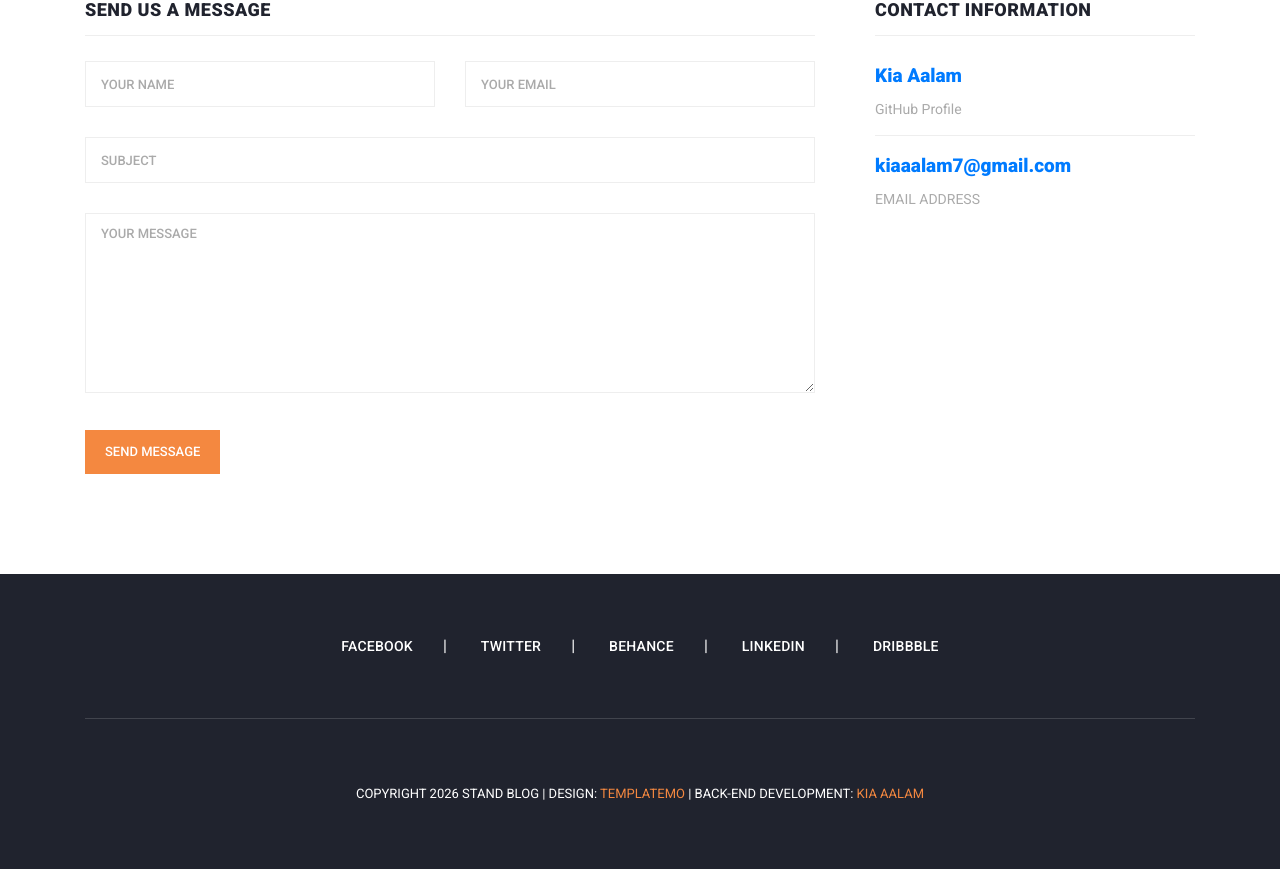
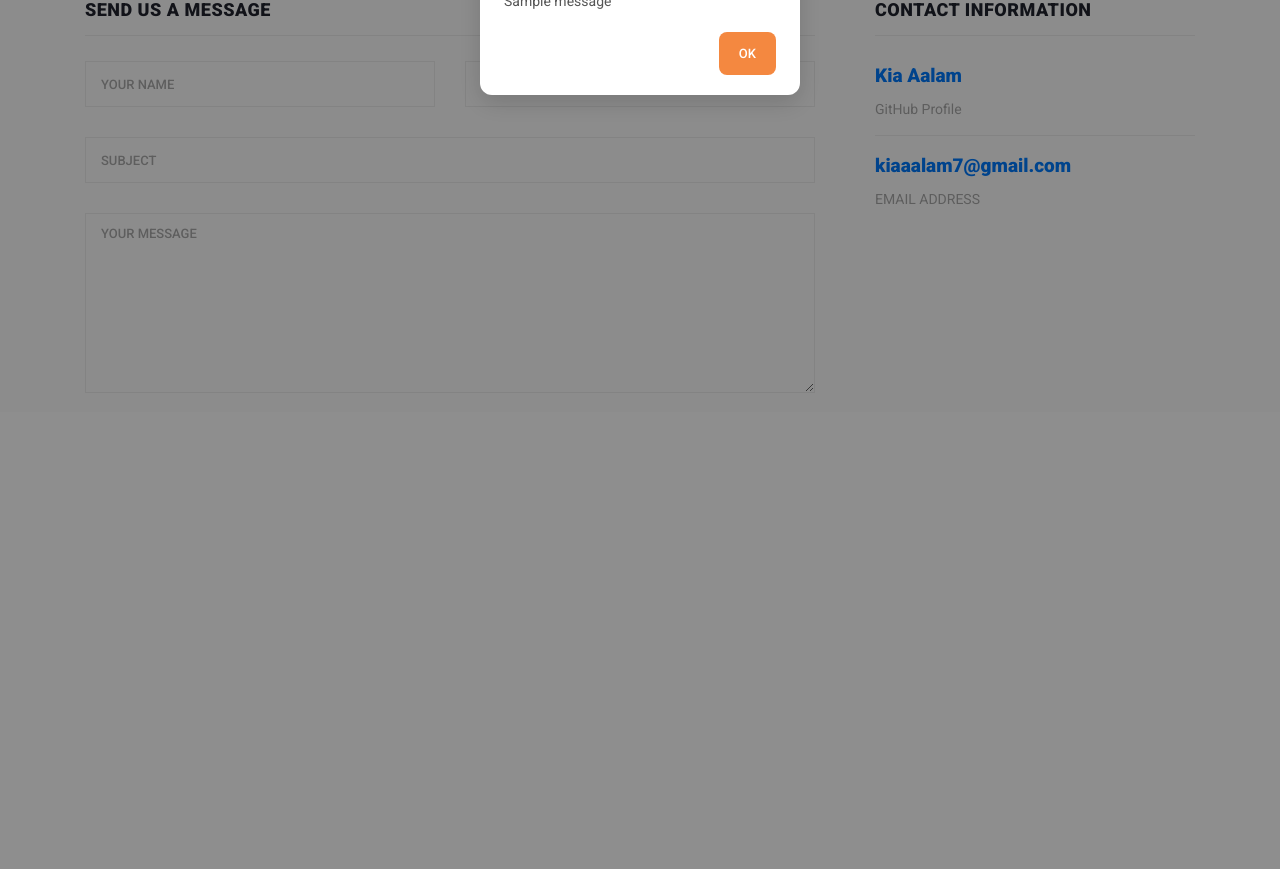
Before and after one commit to Kia-Aalam/Kia-Blog, a Django app: page /contact/ in a window 1280 px wide. Shown: the part 388-1257 px from the top of the page. After the commit the page ends 779 px from the top, so only its background shows below. Run offline with Django 5.2, Linux system fonts and the light colour scheme; tables that the repository leaves empty hold one stand-in row (values such as "Sample post"); one stand-in notice (Sample message) is shown; some libraries are stand-ins or nearby versions.

Commit message:
add message alert in contact page

```diff
--- a/home/views.py
+++ b/home/views.py
@@ -1,6 +1,7 @@
 from django.shortcuts import render
 from .models import Post, Category, Message
 from django.shortcuts import get_object_or_404
+from django.contrib import messages
 
 def home(request):
     posts = Post.objects.all()
@@ -34,4 +35,8 @@ def contact(request):
             new_message = Message(name=name, email=email, subject=subject, message=message)
             new_message.save()
 
+            messages.success(request, "Your message has been sent successfully!")
+        else:
+            messages.error(request, "Your message could not be sent! Please again send your message.")
+
     return render(request, 'contact.html')
--- /dev/null
+++ b/static/css/sent_message.css
@@ -0,0 +1,55 @@
+.custom-alert-overlay {
+    position: fixed;
+    top: 0;
+    left: 0;
+    width: 100%;
+    height: 100%;
+    background: rgba(0, 0, 0, 0.45);
+    display: flex;
+    align-items: center;
+    justify-content: center;
+    z-index: 9999;
+}
+
+.custom-alert-box {
+    background: #ffffff;
+    border-radius: 12px;
+    padding: 24px 24px 20px;
+    width: 320px;
+    box-shadow: 0 8px 24px rgba(0, 0, 0, 0.15);
+}
+
+.custom-alert-title {
+    font-weight: 600;
+    font-size: 16px;
+    margin: 0 0 8px;
+    color: #1a1a1a;
+}
+
+.custom-alert-text {
+    font-size: 14px;
+    color: #555;
+    margin: 0 0 20px;
+    line-height: 1.5;
+}
+
+.custom-alert-actions {
+    display: flex;
+    justify-content: flex-end;
+}
+
+.custom-alert-btn {
+    background: #f48840;
+    color: #ffffff;
+    border: none;
+    border-radius: 8px;
+    padding: 8px 20px;
+    font-size: 14px;
+    font-weight: 500;
+    cursor: pointer;
+    transition: background 0.15s;
+}
+
+.custom-alert-btn:hover {
+    background: #e2782f;
+}
--- a/templates/contact.html
+++ b/templates/contact.html
@@ -20,6 +20,9 @@
     <link rel="stylesheet" href="{% static "css/fontawesome.css" %}">
     <link rel="stylesheet" href="{% static "css/templatemo-stand-blog.css" %}">
     <link rel="stylesheet" href="{% static "css/owl.css" %}">
+
+    <!-- Sent Message Alert -->
+    <link rel="stylesheet" href="{% static "css/sent_message.css" %}">
 <!--
 
 TemplateMo 551 Stand Blog
@@ -100,6 +103,19 @@ https://templatemo.com/tm-551-stand-blog
                     <div class="sidebar-heading">
                       <h2>Send us a message</h2>
                     </div>
+                    {% if messages %}
+                      {% for message in messages %}
+                      <div id="customAlert" class="custom-alert-overlay">
+                          <div class="custom-alert-box">
+                              <p class="custom-alert-title">Message Sent</p>
+                              <p class="custom-alert-text">{{ message }}</p>
+                              <div class="custom-alert-actions">
+                                  <button class="custom-alert-btn" onclick="document.getElementById('customAlert').style.display='none'">OK</button>
+                              </div>
+                          </div>
+                      </div>
+                      {% endfor %}
+                    {% endif %}
                     <div class="content">
                       <form id="contact" action="" method="post">
                         {% csrf_token %}
```
Also changed, not shown: db.sqlite3.
